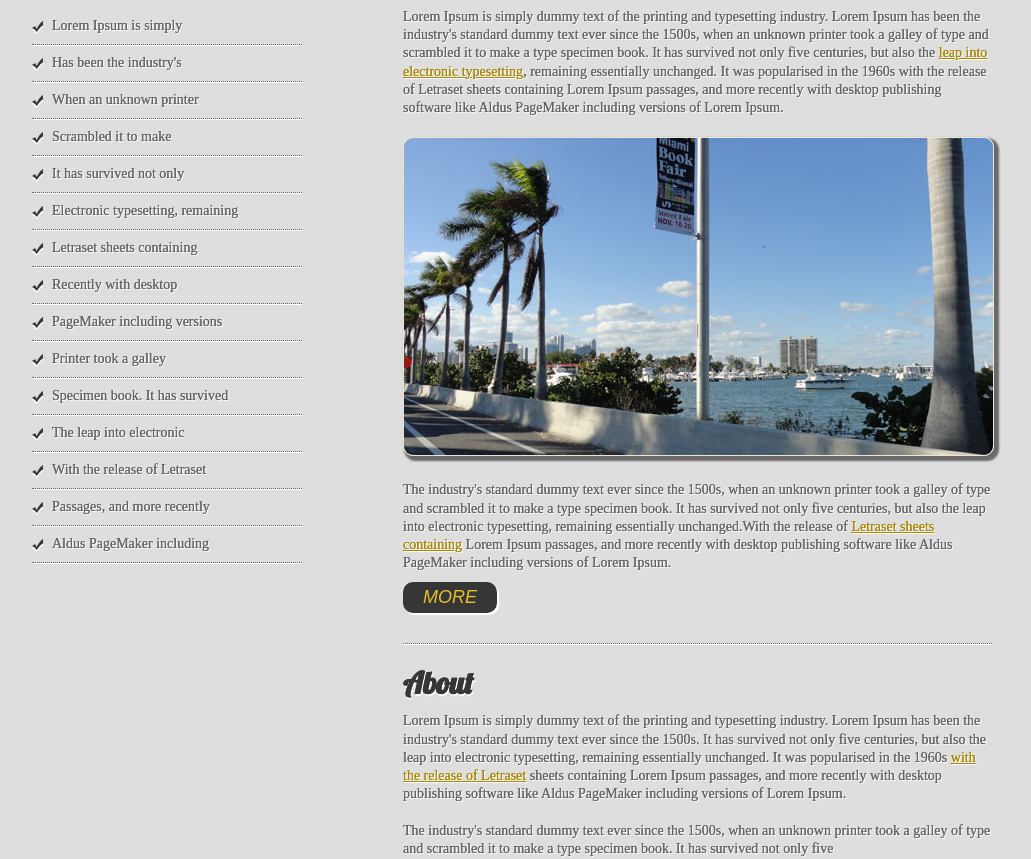
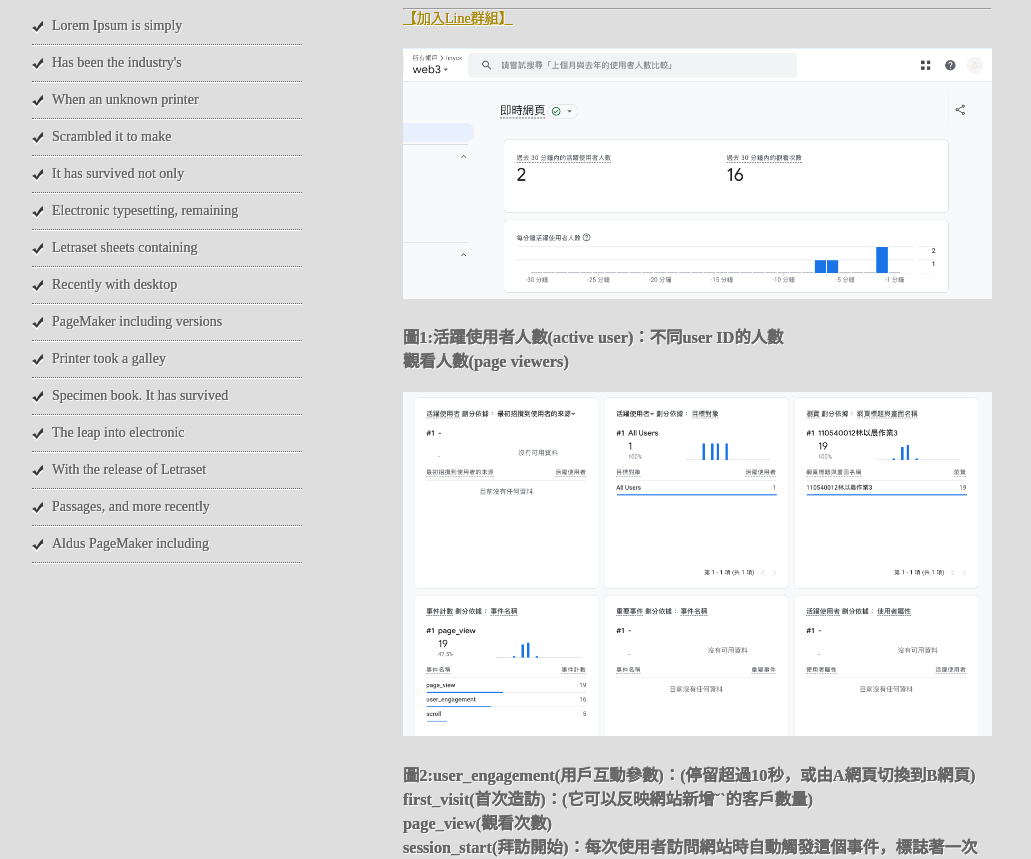
Before and after one commit to linycx/hw3, a plain HTML site: page a6.html in a window 1280 px wide. Shown: the part 525-1384 px from the top of the page, without its empty margins (128-1159 px from the left). Drawn offline with Linux system fonts and the light colour scheme; a web font is replaced by a local one.

Commit message:
Add files via upload

```diff
--- a/a6.html
+++ b/a6.html
@@ -8,10 +8,6 @@ Template number: 15
 Version: 1.0
 Released: 4.3.13
 -->
-
-
-
-
 <html>
 <head>
 <meta charset="utf-8">
@@ -20,19 +16,18 @@ Released: 4.3.13
 <meta name="Description" content="這個網站由110540012林以晨製作的作業3，內容是CSS的第2種進階應用">
 <meta name="keywords" content="林以晨,作業3,CSS, GA">
 
-
 <link href='http://fonts.googleapis.com/css?family=Lobster' rel='stylesheet' type='text/css'>
 <link href='http://fonts.googleapis.com/css?family=Belgrano' rel='stylesheet' type='text/css'>
 <link href="css/styles.css" rel="stylesheet" type="text/css">
 
 <!-- Google tag (gtag.js) -->
-<script async src="https://www.googletagmanager.com/gtag/js?id=G-KCYDQBHVC6"></script>
+<script async src="https://www.googletagmanager.com/gtag/js?id=G-39EHSSSQXV"></script>
 <script>
   window.dataLayer = window.dataLayer || [];
   function gtag(){dataLayer.push(arguments);}
   gtag('js', new Date());
 
-  gtag('config', 'G-KCYDQBHVC6');
+  gtag('config', 'G-39EHSSSQXV');
 </script>
 
 </head>
@@ -59,6 +54,22 @@ Released: 4.3.13
     </nav>
     <div class="mainContent">
     	<h1>Welcome</h1>
+        <hr>
+        <p>
+            <a href="https://line.me/R/ti/g/pK9Mt4GSTo" target="_blank">【加入Line群組】</a>
+        </p>
+        <p>
+            <img src="images/GA-1.png" width="80%">
+            <h3>圖1:活躍使用者人數(active user)：不同user ID的人數</h3>
+            <h3>觀看人數(page viewers)</h3>
+        </p>
+        <p>
+            <img src="images/GA-2.png" width="80%">
+            <h3>圖2:user_engagement(用戶互動參數)：(停留超過10秒，或由A網頁切換到B網頁)</h3>
+            <h3>first_visit(首次造訪)：(它可以反映網站新增ˇˋ的客戶數量)</h3>
+            <h3>page_view(觀看次數)</h3>
+            <h3>session_start(拜訪開始)：每次使用者訪問網站時自動觸發這個事件，標誌著一次新的訪問開始。如果使用者在30分鐘內沒進行操作GA會自動認為這次會話結束，這個事件代表總訪問量</h3>
+        </p>
         <p>
         	Lorem Ipsum is simply dummy text of the printing and typesetting industry. Lorem Ipsum has been the industry's standard dummy text ever since the 1500s, when an unknown printer took a galley of type and scrambled it to make a type specimen book. It has survived not only five centuries, but also the <a href="#">leap into electronic typesetting</a>, remaining essentially unchanged. It was popularised in the 1960s with the release of Letraset sheets containing Lorem Ipsum passages, and more recently with desktop publishing software like Aldus PageMaker including versions of Lorem Ipsum.
         </p>
```
Also changed, not shown: images/GA-1.png (added), images/GA-2.png (added).
